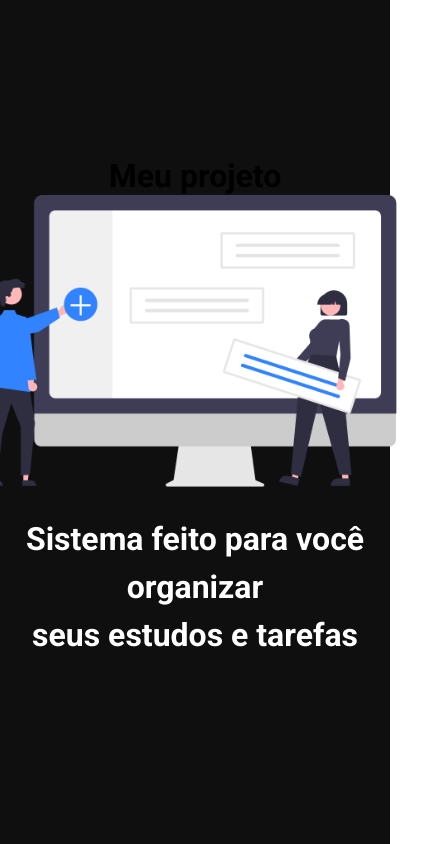
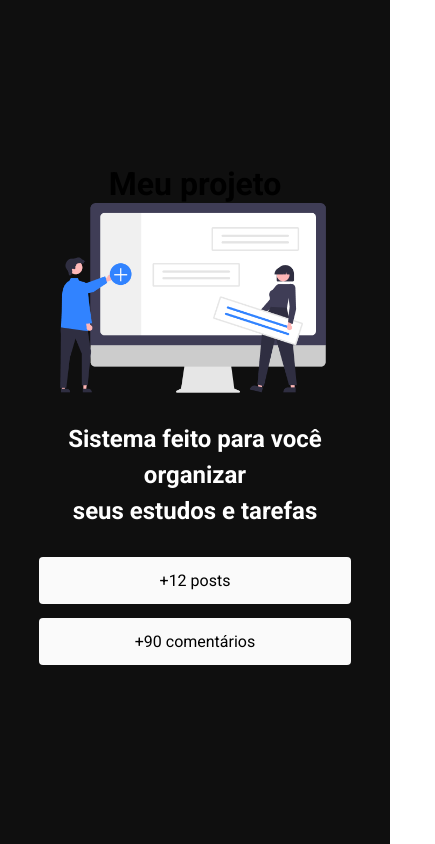
Before and after one commit to basilioruan/study-nextjs, a Next.js app in the folder tarefas/: page / in a window 390 px wide. Shown: the whole page, 435 px wide, since content can reach past the window. Built offline with nearby package versions, Linux system fonts and the light colour scheme.

Commit message:
feat: adding info buttons

```diff
--- a/tarefas/src/pages/index.tsx
+++ b/tarefas/src/pages/index.tsx
@@ -21,6 +21,15 @@
           Sistema feito para você organizar <br />
           seus estudos e tarefas
         </h1>
+
+        <div className={styles.infoContent}>
+          <section className={styles.box}>
+            <span>+12 posts</span>
+          </section>
+          <section className={styles.box}>
+            <span>+90 comentários</span>
+          </section>
+        </div>
       </main>
     </div>
   );
--- a/tarefas/src/styles/home.module.css
+++ b/tarefas/src/styles/home.module.css
@@ -28,3 +28,40 @@
   margin: 28px;
   line-height: 150%;
 }
+
+.infoContent {
+  display: flex;
+  align-items: center;
+  justify-content: space-around;
+}
+
+.box {
+  background-color: #fafafa;
+  padding: 14px 44px;
+  border-radius: 4px;
+  transition: transform 0.4s;
+}
+
+.box:hover {
+  transform: scale(1.08);
+}
+
+@media screen and (max-width: 580px) {
+  .hero {
+    max-width: 80%;
+  }
+
+  .title {
+    font-size: 24px;
+  }
+
+  .infoContent {
+    flex-direction: column;
+  }
+
+  .box {
+    width: 80%;
+    margin-bottom: 14px;
+    text-align: center;
+  }
+}
```
